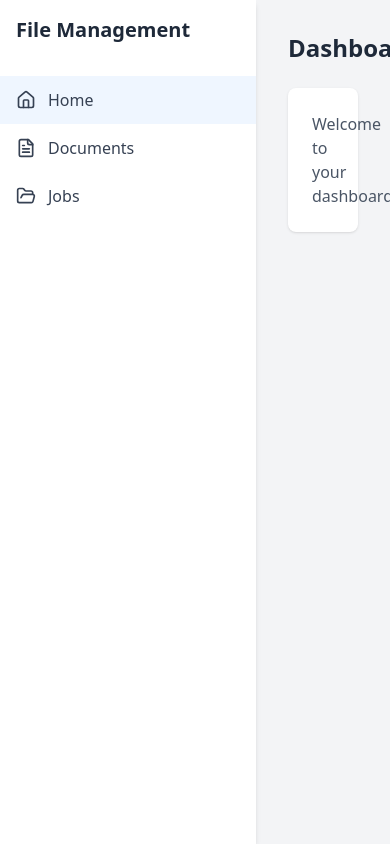
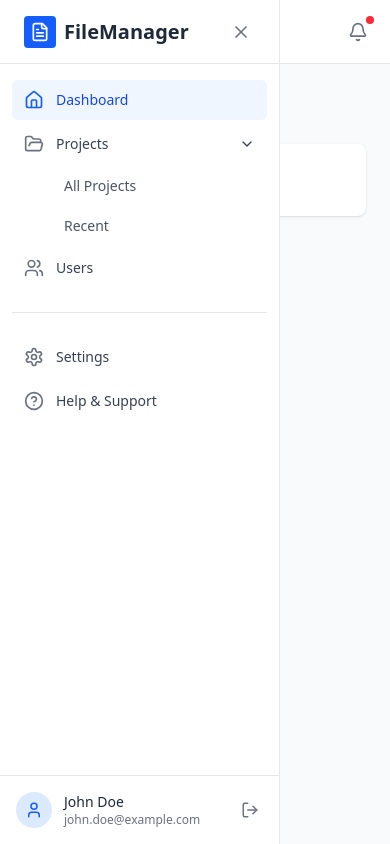
Before and after one commit to Pioneer-Accounts/file-management-next15, a Next.js app: page /dashboard in a window 390 px wide. Built offline with nearby package versions, Linux system fonts and the light colour scheme.

Commit message:
refactor(dashboard): enhance sidebar layout and add dynamic menu items
Improve sidebar design with collapsible sections, additional icons, and a user profile section. Add dynamic menu items and improve responsiveness for better user experience.

```diff
--- a/app/dashboard/layout.tsx
+++ b/app/dashboard/layout.tsx
@@ -3,7 +3,23 @@
 import { useState } from "react";
 import Link from "next/link";
 import { usePathname } from "next/navigation";
-import { Home, FileText, FolderOpen } from "lucide-react";
+import {
+  Home,
+  FolderOpen,
+  Users,
+  Settings,
+  HelpCircle,
+  LogOut,
+  Menu,
+  X,
+  ChevronDown,
+  ChevronRight,
+  FileText,
+  BarChart2,
+  Calendar,
+  Bell,
+  User,
+} from "lucide-react";
 
 export default function DashboardLayout({
   children,
@@ -11,38 +27,243 @@ export default function DashboardLayout({
   children: React.ReactNode;
 }) {
   const pathname = usePathname();
-
-  const menuItems = [
-    { icon: Home, label: "Home", href: "/dashboard" },
-    { icon: FileText, label: "Documents", href: "/dashboard/documents" },
-    { icon: FolderOpen, label: "Jobs", href: "/dashboard/projects" },
-  ];
+  const [isSidebarOpen, setIsSidebarOpen] = useState(true);
+  const [isProjectsExpanded, setIsProjectsExpanded] = useState(true);
 
   return (
-    <div className="flex h-screen bg-gray-100">
+    <div className="flex h-screen bg-gray-50">
       {/* Sidebar */}
-      <aside className="w-64 bg-white shadow-md">
-        <div className="p-4">
-          <h1 className="text-xl font-bold text-gray-800">File Management</h1>
+      <div
+        className={`fixed inset-y-0 left-0 z-50 transform ${
+          isSidebarOpen ? "translate-x-0" : "-translate-x-full"
+        } transition-transform duration-300 ease-in-out md:relative md:translate-x-0 bg-white border-r border-gray-200 flex flex-col`}
+        style={{
+          width: isSidebarOpen ? "280px" : "0",
+          minWidth: isSidebarOpen ? "280px" : "0",
+        }}
+      >
+        {/* Sidebar Header */}
+        <div className="flex items-center justify-between h-16 px-6 border-b border-gray-200">
+          <Link href="/dashboard" className="flex items-center space-x-2">
+            <div className="bg-blue-600 text-white p-1.5 rounded">
+              <FileText size={20} />
+            </div>
+            <span className="text-xl font-semibold text-gray-800">
+              FileManager
+            </span>
+          </Link>
+          <button
+            onClick={() => setIsSidebarOpen(false)}
+            className="p-1 rounded-md text-gray-500 hover:text-gray-700 hover:bg-gray-100 md:hidden"
+          >
+            <X size={20} />
+          </button>
         </div>
-        <nav className="mt-4">
-          {menuItems.map((item) => (
+
+        {/* Sidebar Content */}
+        <div className="flex-1 overflow-y-auto py-4 px-3">
+          <nav className="space-y-1">
             <Link
-              key={item.href}
-              href={item.href}
-              className={`flex items-center px-4 py-3 text-gray-700 hover:bg-gray-100 ${
-                pathname === item.href ? "bg-blue-50 text-blue-600" : ""
+              href="/dashboard"
+              className={`flex items-center px-3 py-2.5 text-sm font-medium rounded-md group ${
+                pathname === "/dashboard"
+                  ? "bg-blue-50 text-blue-700"
+                  : "text-gray-700 hover:bg-gray-100"
               }`}
             >
-              <item.icon className="w-5 h-5 mr-3" />
-              {item.label}
+              <Home
+                className={`mr-3 h-5 w-5 ${
+                  pathname === "/dashboard"
+                    ? "text-blue-600"
+                    : "text-gray-500 group-hover:text-gray-600"
+                }`}
+              />
+              Dashboard
             </Link>
-          ))}
-        </nav>
-      </aside>
+
+            {/* Projects Section with Dropdown */}
+            <div>
+              <button
+                onClick={() => setIsProjectsExpanded(!isProjectsExpanded)}
+                className={`w-full flex items-center justify-between px-3 py-2.5 text-sm font-medium rounded-md group ${
+                  pathname.includes("/dashboard/projects")
+                    ? "bg-blue-50 text-blue-700"
+                    : "text-gray-700 hover:bg-gray-100"
+                }`}
+              >
+                <div className="flex items-center">
+                  <FolderOpen
+                    className={`mr-3 h-5 w-5 ${
+                      pathname.includes("/dashboard/projects")
+                        ? "text-blue-600"
+                        : "text-gray-500 group-hover:text-gray-600"
+                    }`}
+                  />
+                  Projects
+                </div>
+                {isProjectsExpanded ? (
+                  <ChevronDown className="h-4 w-4" />
+                ) : (
+                  <ChevronRight className="h-4 w-4" />
+                )}
+              </button>
+
+              {isProjectsExpanded && (
+                <div className="ml-10 mt-1 space-y-1">
+                  <Link
+                    href="/dashboard/projects"
+                    className={`flex items-center px-3 py-2 text-sm font-medium rounded-md ${
+                      pathname === "/dashboard/projects"
+                        ? "text-blue-700"
+                        : "text-gray-600 hover:bg-gray-100 hover:text-gray-700"
+                    }`}
+                  >
+                    All Projects
+                  </Link>
+                  <Link
+                    href="/dashboard/projects/recent"
+                    className={`flex items-center px-3 py-2 text-sm font-medium rounded-md ${
+                      pathname === "/dashboard/projects/recent"
+                        ? "text-blue-700"
+                        : "text-gray-600 hover:bg-gray-100 hover:text-gray-700"
+                    }`}
+                  >
+                    Recent
+                  </Link>
+                  {/* <Link
+                    href="/dashboard/projects/archived"
+                    className={`flex items-center px-3 py-2 text-sm font-medium rounded-md ${
+                      pathname === "/dashboard/projects/archived"
+                        ? "text-blue-700"
+                        : "text-gray-600 hover:bg-gray-100 hover:text-gray-700"
+                    }`}
+                  >
+                    Archived
+                  </Link> */}
+                </div>
+              )}
+            </div>
+
+            {/* <Link
+              href="/dashboard/analytics"
+              className={`flex items-center px-3 py-2.5 text-sm font-medium rounded-md group ${
+                pathname === "/dashboard/analytics"
+                  ? "bg-blue-50 text-blue-700"
+                  : "text-gray-700 hover:bg-gray-100"
+              }`}
+            >
+              <BarChart2
+                className={`mr-3 h-5 w-5 ${
+                  pathname === "/dashboard/analytics"
+                    ? "text-blue-600"
+                    : "text-gray-500 group-hover:text-gray-600"
+                }`}
+              />
+              Analytics
+            </Link> */}
+
+            {/* <Link
+              href="/dashboard/calendar"
+              className={`flex items-center px-3 py-2.5 text-sm font-medium rounded-md group ${
+                pathname === "/dashboard/calendar"
+                  ? "bg-blue-50 text-blue-700"
+                  : "text-gray-700 hover:bg-gray-100"
+              }`}
+            >
+              <Calendar
+                className={`mr-3 h-5 w-5 ${
+                  pathname === "/dashboard/calendar"
+                    ? "text-blue-600"
+                    : "text-gray-500 group-hover:text-gray-600"
+                }`}
+              />
+              Calendar
+            </Link> */}
+
+            <Link
+              href="/dashboard/users"
+              className={`flex items-center px-3 py-2.5 text-sm font-medium rounded-md group ${
+                pathname === "/dashboard/users"
+                  ? "bg-blue-50 text-blue-700"
+                  : "text-gray-700 hover:bg-gray-100"
+              }`}
+            >
+              <Users
+                className={`mr-3 h-5 w-5 ${
+                  pathname === "/dashboard/users"
+                    ? "text-blue-600"
+                    : "text-gray-500 group-hover:text-gray-600"
+                }`}
+              />
+              Users
+            </Link>
+          </nav>
+
+          {/* Divider */}
+          <div className="my-6 border-t border-gray-200"></div>
+
+          {/* Bottom Navigation */}
+          <nav className="space-y-1">
+            <Link
+              href="/dashboard/settings"
+              className="flex items-center px-3 py-2.5 text-sm font-medium text-gray-700 rounded-md hover:bg-gray-100 group"
+            >
+              <Settings className="mr-3 h-5 w-5 text-gray-500 group-hover:text-gray-600" />
+              Settings
+            </Link>
+            <Link
+              href="/dashboard/help"
+              className="flex items-center px-3 py-2.5 text-sm font-medium text-gray-700 rounded-md hover:bg-gray-100 group"
+            >
+              <HelpCircle className="mr-3 h-5 w-5 text-gray-500 group-hover:text-gray-600" />
+              Help & Support
+            </Link>
+          </nav>
+        </div>
+
+        {/* User Profile */}
+        <div className="border-t border-gray-200 p-4">
+          <div className="flex items-center">
+            <div className="flex-shrink-0">
+              <div className="h-9 w-9 rounded-full bg-blue-100 flex items-center justify-center text-blue-600">
+                <User size={18} />
+              </div>
+            </div>
+            <div className="ml-3">
+              <p className="text-sm font-medium text-gray-800">John Doe</p>
+              <p className="text-xs text-gray-500">john.doe@example.com</p>
+            </div>
+            <button className="ml-auto p-1 rounded-full text-gray-500 hover:text-gray-700 hover:bg-gray-100">
+              <LogOut size={18} />
+            </button>
+          </div>
+        </div>
+      </div>
 
       {/* Main Content */}
-      <main className="flex-1 overflow-auto p-8">{children}</main>
+      <div className="flex-1 flex flex-col overflow-hidden">
+        {/* Top Navigation */}
+        <header className="bg-white border-b border-gray-200 h-16 flex items-center px-4 md:px-6">
+          <button
+            onClick={() => setIsSidebarOpen(true)}
+            className="p-2 rounded-md text-gray-500 hover:text-gray-700 hover:bg-gray-100 md:hidden"
+          >
+            <Menu size={20} />
+          </button>
+
+          <div className="ml-auto flex items-center space-x-4">
+            <button className="p-1.5 rounded-full text-gray-500 hover:text-gray-700 hover:bg-gray-100 relative">
+              <Bell size={20} />
+              <span className="absolute top-0 right-0 h-2 w-2 rounded-full bg-red-500"></span>
+            </button>
+          </div>
+        </header>
+
+        {/* Page Content */}
+        <main className="flex-1 overflow-y-auto bg-gray-50 p-6">
+          {children}
+        </main>
+      </div>
     </div>
   );
 }
```
